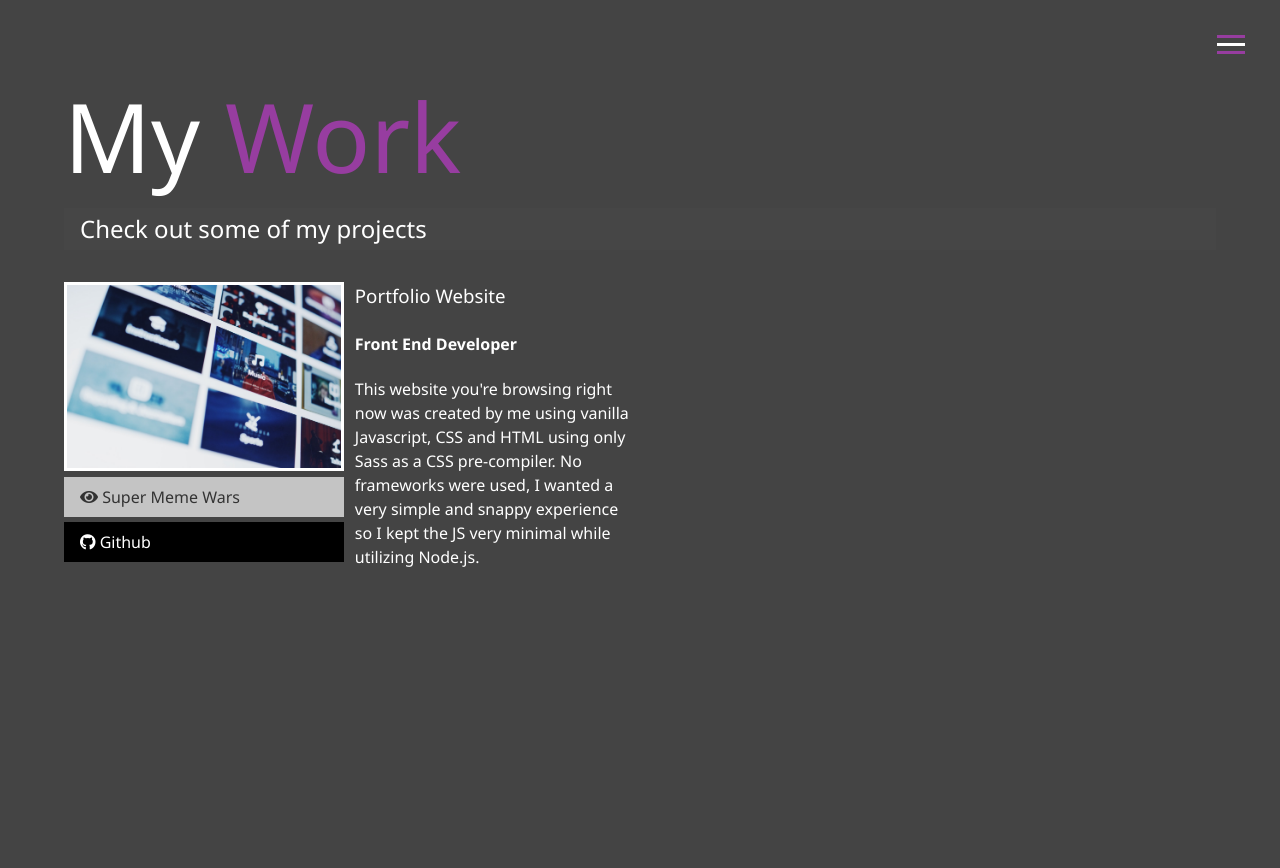
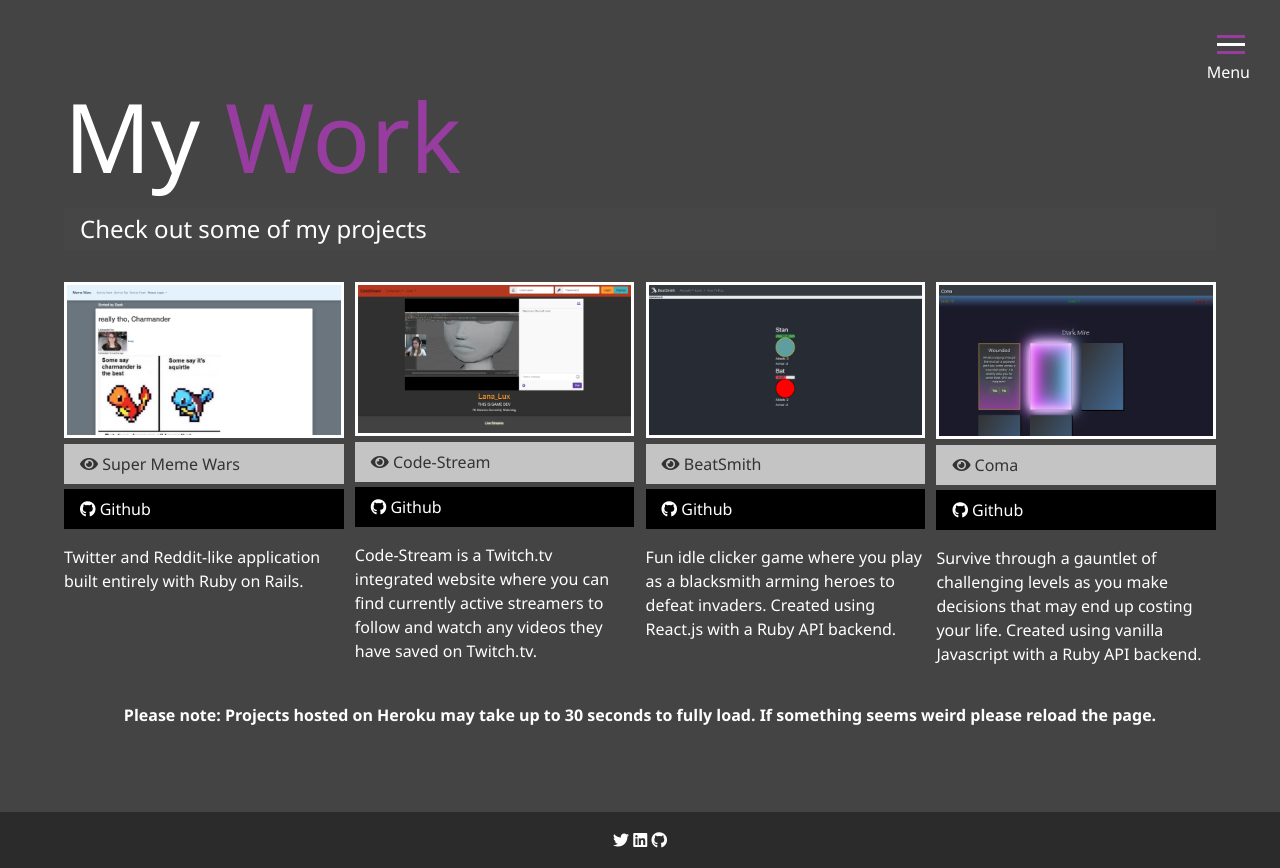
Before and after one commit to ScottSlatton/Portfolio, a website: page work.html in a window 1280 px wide. Before the commit the page ends 800 px from the top, so only its background shows below. Drawn offline with Linux system fonts and the light colour scheme.

Commit message:
changed Pong size, added projects to portfolio, added menu tag

```diff
--- a/scss/_config.scss
+++ b/scss/_config.scss
@@ -38,8 +38,8 @@
     @return #fff;
   }
 }
+
 // Media Query Mix-ins
-
 @mixin mediaSm {
   @media screen and (max-width: 500px) {
     @content;
--- a/scss/_menu.scss
+++ b/scss/_menu.scss
@@ -7,6 +7,7 @@
   top: 35px;
   cursor: pointer;
   @include easeOut;
+  text-align: start;
 
   .btn-line {
     width: 28px;
@@ -41,6 +42,8 @@
       }
     }
   }
+
+
 }
 
 .menu {
--- a/scss/main.scss
+++ b/scss/main.scss
@@ -189,6 +189,20 @@
   color: #fff;
 }
 
+.menu-btn-text {
+  // @extend .btn;
+  position: absolute;
+  z-index: 3;
+  right: 30px;
+  top: 60px;
+  text-align: right;
+  color: set-text-color($primary-color);
+
+}
+.heads-up{
+  text-align: center;
+}
+
 #main-footer {
   text-align: center;
   padding: 1rem;
--- a/work.html
+++ b/work.html
@@ -18,6 +18,7 @@
             <div class="btn-line"></div>
             <div class="btn-line"></div>
         </div>
+        <div class="menu-btn-text">Menu</div>
 
         <nav class="menu">
             <div class="menu-branding">
@@ -36,7 +37,12 @@
                 </li>
                 <li class="nav-item current">
                     <a href="work.html" class="nav-link">
-                        My Work
+                        Portfolio
+                    </a>
+                </li>
+                <li class="nav-item" id="pong">
+                    <a href="./pong.html" class="nav-link">
+                        Play Pong
                     </a>
                 </li>
             </ul>
@@ -46,53 +52,80 @@
     <main id="My Work">
         <h1 class="lg-heading">
             My
-            <span class="text-secondary">Work</span>
+            <span class="text-secondary">
+                Work
+            </span>
         </h1>
         <h2 class="sm-heading">
             Check out some of my projects
         </h2>
         <div class="projects">
             <div class="item">
-                <a href="#!">
-                    <img src="../img/projects/project1.jpg" alt="first project">
+                <a href="http://super-meme-wars.herokuapp.com/dank"> <img src="../img/projects/Super-meme-wars-pic.png"
+                        alt="Super Meme Wars">
                 </a>
                 <a href="http://super-meme-wars.herokuapp.com/dank" class="btn-light">
                     <i class="fas fa-eye"></i> Super Meme Wars
                 </a>
-                <a href="https://github.com/ScottSlatton" class="btn-dark">
+                <a href="https://github.com/ScottSlatton/meme-wars" class="btn-dark">
                     <i class="fab fa-github"></i> Github
                 </a>
+                <p>
+                    Twitter and Reddit-like application built entirely with Ruby on Rails.
+                </p>
             </div>
 
+            <div class="item">
+                <a href="http://code-stream.herokuapp.com/">
+                    <img src="../img/projects/code-stream-pic.png" href="http://code-stream.herokuapp.com/"
+                        alt="second project">
+                </a>
+                <a href="http://code-stream.herokuapp.com/" class="btn-light">
+                    <i class="fas fa-eye"></i> Code-Stream
+                </a>
+                <a href="https://github.com/ScottSlatton/code-stream-front-end" class="btn-dark">
+                    <i class="fab fa-github"></i> Github
+                </a>
+                <p>Code-Stream is a Twitch.tv integrated website where you can find currently active streamers to follow
+                    and watch any videos they have saved on Twitch.tv.
+                </p>
+            </div>
+            <div class="item">
+                <a href="https://beatsmith.herokuapp.com/">
+                    <img src="../img/projects/beatsmith-pic.png" alt="BeatSmith">
+                </a>
+                <a href="https://beatsmith.herokuapp.com/" class="btn-light">
+                    <i class="fas fa-eye"></i> BeatSmith
+                </a>
+                <a href="https://github.com/ScottSlatton/BeatSmith-frontend" class="btn-dark">
+                    <i class="fab fa-github"></i> Github
+                </a>
+                <p>Fun idle clicker game where you play as a blacksmith arming heroes to defeat invaders. Created using
+                    React.js with a Ruby API backend.
+                </p>
+            </div>
+            <div class="item">
+                <a href="https://coma-frontend.herokuapp.com/">
+                    <img src="../img/projects/coma-pic.png" alt="Coma Game">
+                </a>
+                <a href="https://coma-frontend.herokuapp.com/" class="btn-light">
+                    <i class="fas fa-eye"></i> Coma
+                </a>
+                <a href="https://github.com/ScottSlatton/BeatSmith-frontend" class="btn-dark">
+                    <i class="fab fa-github"></i> Github
+                </a>
+                <p>Survive through a gauntlet of challenging levels as you make decisions that may end up costing your
+                    life. Created using vanilla Javascript with a Ruby API backend.
+                </p>
+            </div>
+
+        </div>
+        <h4 class="heads-up">Please note: Projects hosted on Heroku may take up to 30 seconds to fully load. If
+            something seems weird
+            please reload the page.</h4>
 
 
-            <!--       Saved for future projects.
-            <div class="item">
-                <a href="#!">
-                    <img src="../img/projects/project2.jpg" alt="second project">
-                </a>
-                <a href="#" class="btn-light">
-                    <i class="fas fa-eye"></i> Project
-                </a>
-                <a href="#" class="btn-dark">
-                    <i class="fab fa-github"></i> Github
-                </a>
-            </div>
-            <div class="item">
-                <a href="#!">
-                    <img src="../img/projects/project3.jpg" alt="third project">
-                </a>
-                <a href="#" class="btn-light">
-                    <i class="fas fa-eye"></i> Project
-                </a>
-                <a href="#" class="btn-dark">
-                    <i class="fab fa-github"></i> Github
-                </a>
-            </div>
-        </div>
-
-    -->
-            <div class="job job-1">
+        <!-- <div class="job job-1">
             <a href="https://github.com/ScottSlatton">
                 <h3>Portfolio Website</h3>
             </a>
@@ -102,28 +135,36 @@
                 Sass as a CSS pre-compiler. No frameworks were used, I wanted a very simple and snappy experience so
                 I kept the JS very minimal while utilizing Node.js.</p>
         </div>
-            <!-- Saved for future Projects
+
         <div class="job job-2">
             <h3>Designers</h3>
             <h6>Graphic Designer</h6>
-            <p> Lorem ipsum dolor, sit amet consectetur adipisicing elit. Ullam, suscipit quod necessitatibus magnam dolore rem
+            <p> Lorem ipsum dolor, sit amet consectetur adipisicing elit. Ullam, suscipit quod necessitatibus magnam
+                dolore rem
                 omnis consequuntur repudiandae maiores! Dolorum!</p>
         </div>
         <div class="job job-3">
             <h3>Web Works</h3>
             <h6>Full Stack Developer</h6>
-            <p> Lorem ipsum dolor, sit amet consectetur adipisicing elit. Ullam, suscipit quod necessitatibus magnam dolore rem
+            <p> Lorem ipsum dolor, sit amet consectetur adipisicing elit. Ullam, suscipit quod necessitatibus magnam
+                dolore rem
                 omnis consequuntur repudiandae maiores! Dolorum!</p>
         </div>
+        </div> -->
+    </main>
+    <footer id="main-footer">
+        <div class="icons">
+            <a href="https://twitter.com/Scott_slatton" target="_blank">
+                <i class="fab fa-twitter fa-x2 "></i>
+            </a>
+            <a href="https://www.linkedin.com/in/scottslatton/ " target="_blank">
+                <i class="fab fa-linkedin fa-x2 "></i>
+            </a>
+            <a href="https://github.com/ScottSlatton" target="_blank">
+                <i class="fab fa-github fa-x2 "></i>
+            </a>
         </div>
-        -->
-    </main>
-    <!--  <footer id="main-footer">
-        <span class="text-secondary">Email:</span> scottslatton.tech@gmail.com
-        <br/>
-        <span class="text-secondary">Phone:</span> (253) 861-6588
-        <br/> Copyright &copy; 2018
-    </footer> -->
+    </footer>
     <script src=" js/main.js "></script>
 </body>
 
```
Also changed, not shown: about.html (+44 -25 lines), index.html (+4 -2 lines), pong.html (+50 -5 lines), dist/css/main.css, img/projects/Beatsmith-pic.png (added), img/projects/Code-stream-pic.png (added), img/projects/Coma-pic.png (added), img/projects/Super-Meme-Wars-pic.png (added), 2 other files. Lines whose indentation alone changed are shown as unchanged.
